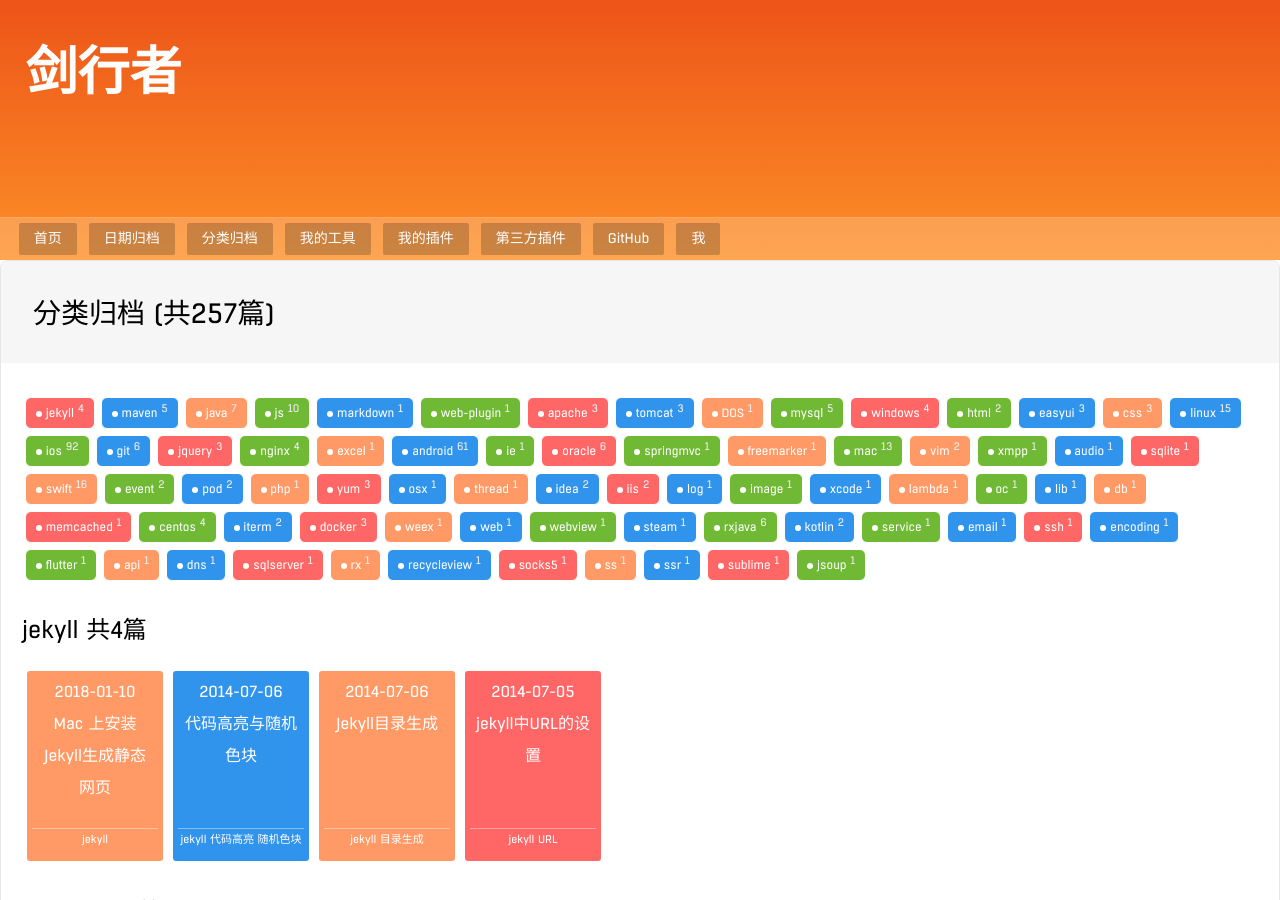
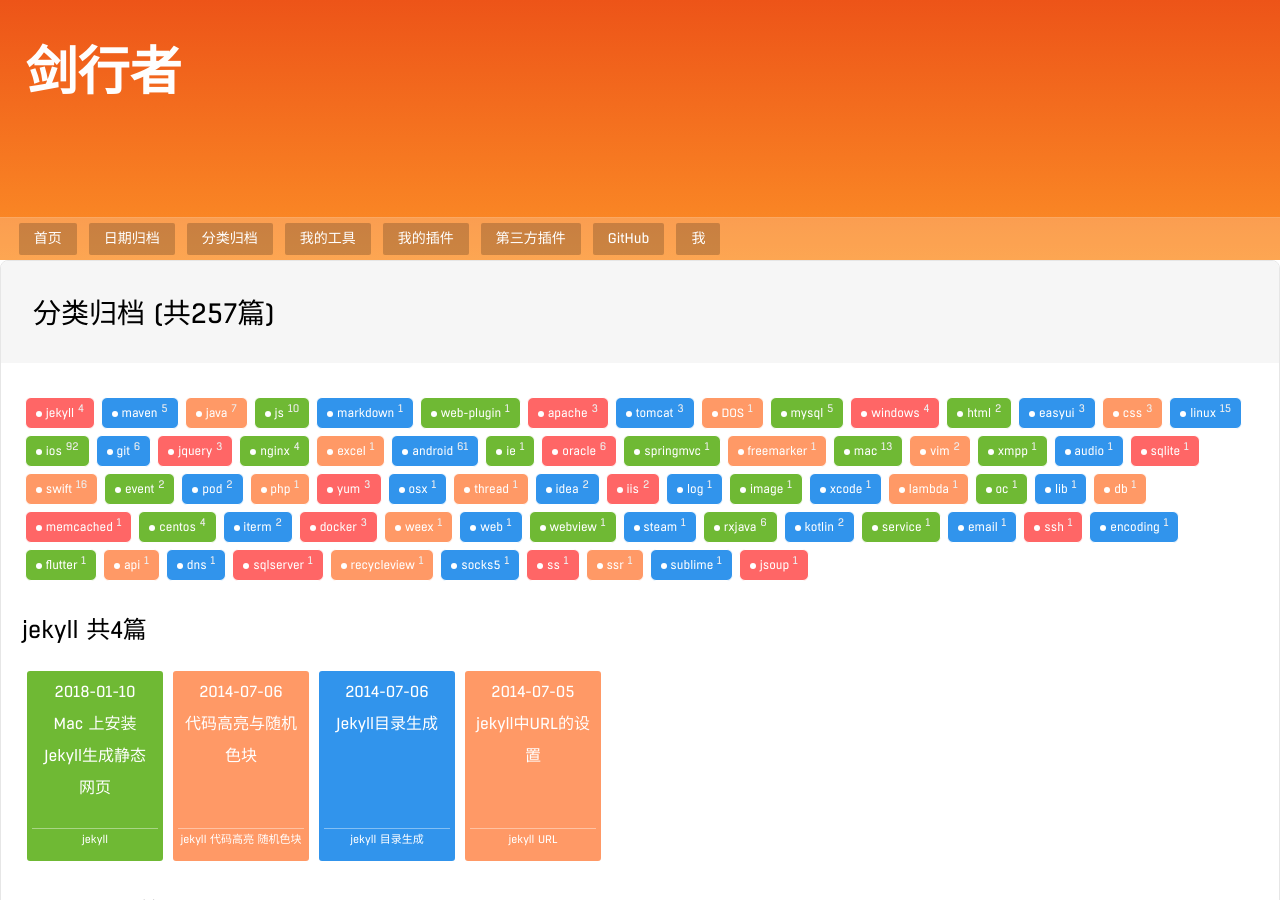
Before and after one commit to psvmc/myblog_jekyll, a Jekyll site: the page built from category.html, in a window 1280 px wide and 900 px high. Built offline with Jekyll 4.4.1, drawn with Linux system fonts in a browser that asks for light colours; some of the changed text lies outside the part shown.

Commit message:
代码提交

```diff
--- a/_posts/2018-08-23-android-rxjava-3.md
+++ b/_posts/2018-08-23-android-rxjava-3.md
@@ -3,9 +3,7 @@
 title: RxJava2 多线程
 description: RxJava2 多线程
 keywords: rxjava
-categories:
-        - rx
-        - rxjava
+categories: rxjava
 
 ---
 
```
